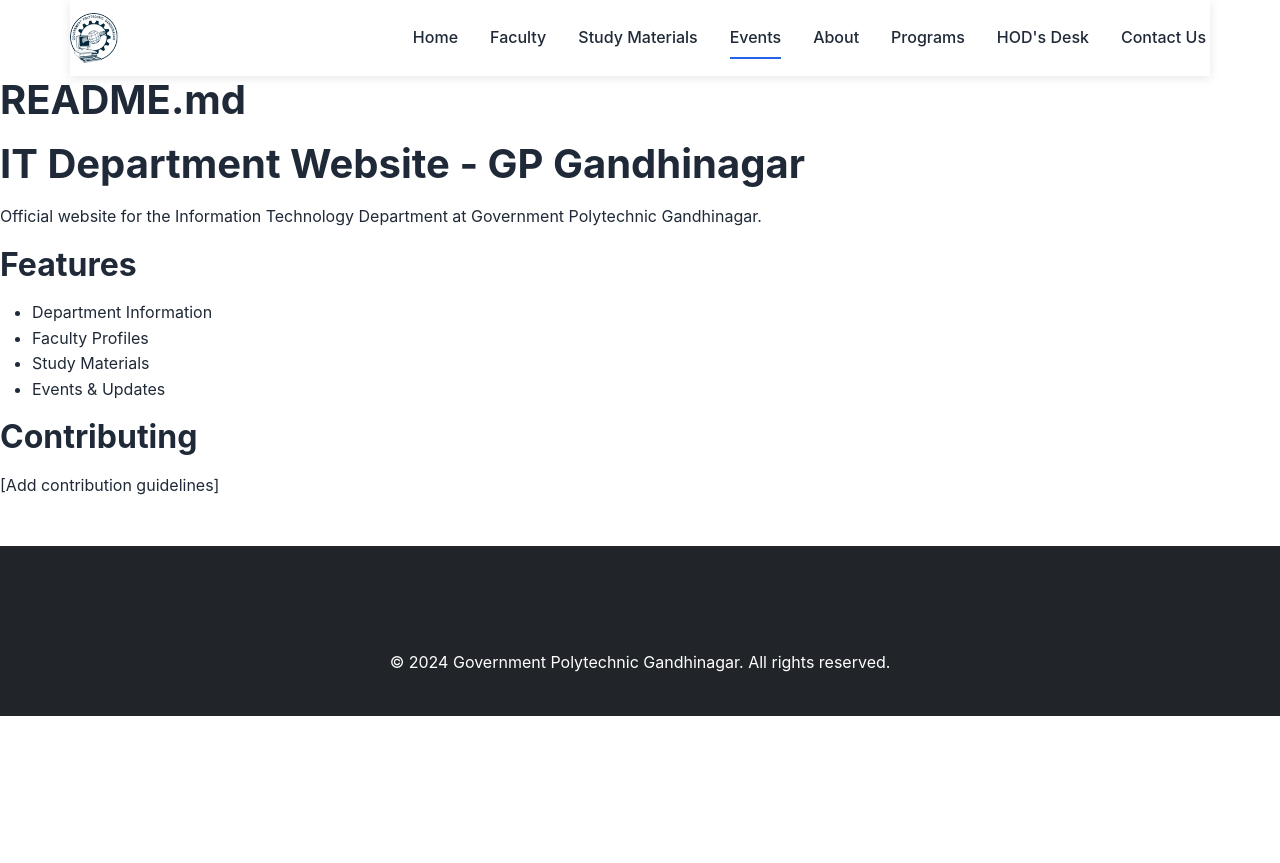
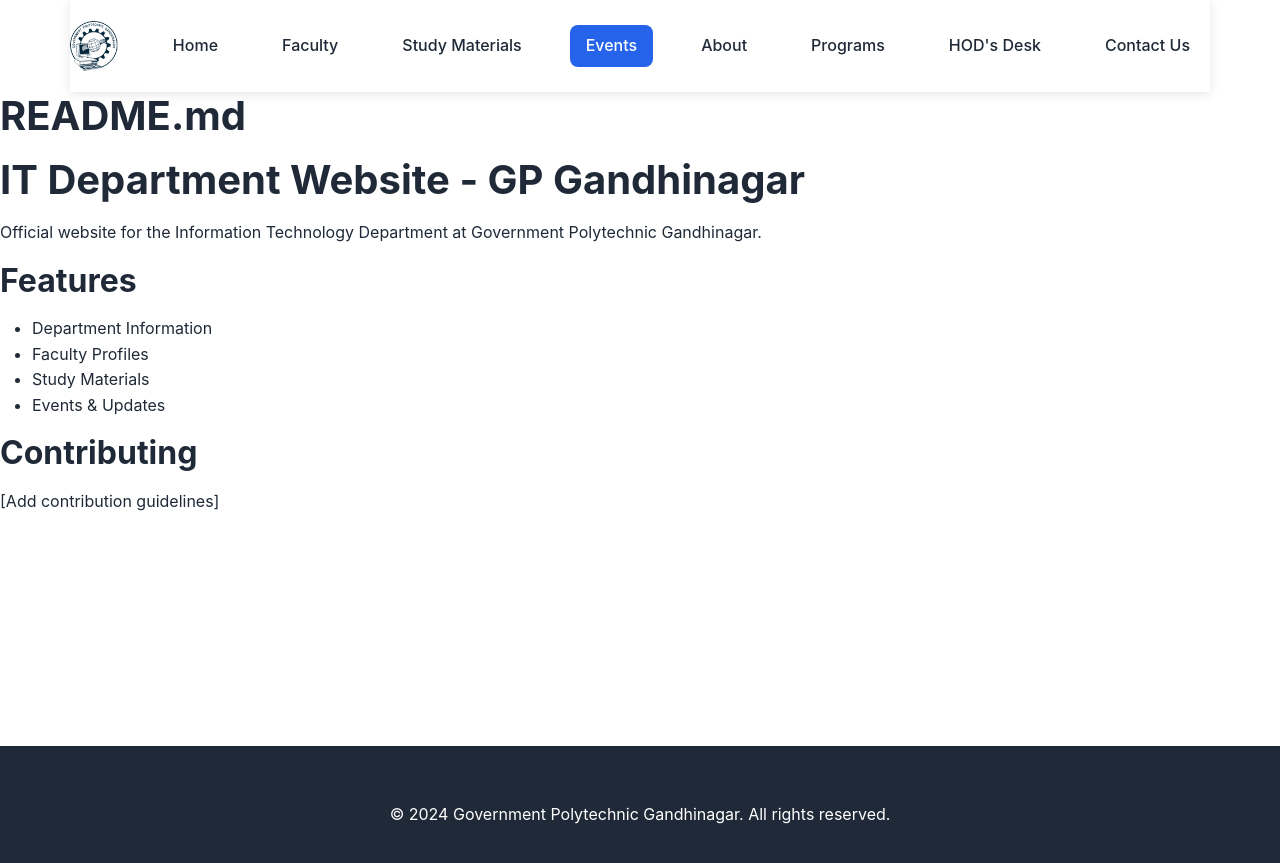
Before and after one commit to itgpg/it, a Jekyll site: the page built from docs/README.md, in a window 1280 px wide. Shown: the top 863 px of the page. Built offline with Jekyll 4.4.1, drawn with Linux system fonts in a browser that asks for light colours; our own code applies the rules of GitHub Pages for plain Markdown files.

Commit message:
style: Fix layout consistency and component styling

```diff
--- a/_layouts/default.html
+++ b/_layouts/default.html
@@ -5,27 +5,24 @@
     <meta name="viewport" content="width=device-width, initial-scale=1.0">
     <title>{{ page.title }} | GP Gandhinagar</title>
 
-    <!-- From events.html lines 86-93 -->
+    <!-- Add all theme styles -->
     <link href="https://cdnjs.cloudflare.com/ajax/libs/bootstrap/5.3.0/css/bootstrap.min.css" rel="stylesheet">
     <link rel="stylesheet" href="https://cdnjs.cloudflare.com/ajax/libs/font-awesome/6.0.0/css/all.min.css">
     <link rel="stylesheet" href="{{ '/assets/css/main.css' | relative_url }}">
     <link rel="stylesheet" href="{{ '/assets/css/pages/events.css' | relative_url }}">
-
-    <!-- Add any other global styles/scripts here -->
+    <link rel="stylesheet" href="{{ '/assets/css/components/navbar.css' | relative_url }}">
+    <link rel="stylesheet" href="{{ '/assets/css/components/footer.css' | relative_url }}">
 </head>
-<body>
-    <!-- Navbar -->
+<body class="d-flex flex-column min-vh-100">
     {% include navbar.html %}
 
-    <!-- Content -->
-    <main class="main-content">
+    <main class="flex-grow-1">
         {{ content }}
     </main>
 
-    <!-- Footer -->
     {% include footer.html %}
 
-    <!-- Scripts -->
+    <!-- Theme scripts -->
     <script src="https://cdnjs.cloudflare.com/ajax/libs/bootstrap/5.3.0/js/bootstrap.bundle.min.js"></script>
     <script src="{{ '/assets/js/main.js' | relative_url }}"></script>
     {% if page.url contains '/events/' %}
--- a/assets/css/components/footer.css
+++ b/assets/css/components/footer.css
@@ -1,8 +1,9 @@
 /* Footer Styles */
 .footer {
-    background: #1f2937;
-    color: #f3f4f6;
-    padding: 80px 0 0;
+    background: var(--text-primary) !important;
+    color: white;
+    padding: 2rem 0;
+    margin-top: auto;
 }
 
 .footer h4 {
@@ -35,15 +36,16 @@
 }
 
 .footer-links a {
-    color: #e5e7eb;
+    color: rgba(255,255,255,0.8);
     text-decoration: none;
-    transition: all 0.3s ease;
+    transition: opacity 0.3s ease;
     display: inline-block;
 }
 
 .footer-links a:hover {
     color: white;
-    transform: translateX(5px);
+    text-decoration: none;
+    opacity: 0.9;
 }
 
 .social-links {
--- a/assets/css/components/navbar.css
+++ b/assets/css/components/navbar.css
@@ -1,7 +1,7 @@
 /* Navbar Styles */
 .navbar {
     padding: 1rem 0;
-    background: rgba(255, 255, 255, 0.95);
+    background: var(--bg-white) !important;
     backdrop-filter: blur(10px);
     box-shadow: 0 2px 10px rgba(0, 0, 0, 0.1);
     transition: all 0.3s ease;
@@ -21,26 +21,16 @@
 }
 
 .nav-link {
+    font-weight: 500;
     color: var(--text-primary) !important;
-    font-weight: 500;
-    position: relative;
-    padding: 0.5rem 0 !important;
+    padding: 0.5rem 1rem !important;
+    border-radius: 8px;
+    transition: var(--transition);
 }
 
-.nav-link::after {
-    content: '';
-    position: absolute;
-    bottom: 0;
-    left: 0;
-    width: 0;
-    height: 2px;
-    background: var(--primary-color);
-    transition: width 0.3s ease;
-}
-
-.nav-link:hover::after,
-.nav-link.active::after {
-    width: 100%;
+.nav-link.active {
+    background: var(--primary-color) !important;
+    color: white !important;
 }
 
 .navbar-toggler {
--- a/events.html
+++ b/events.html
@@ -14,6 +14,8 @@
 </section>
 
 <div class="container mb-5">
+    <div class="row g-4 mb-4">
+        <div class="col-12">
             <div class="row g-3">
                 <div class="col-md-4">
                     <select class="form-select" id="filterYear">
@@ -34,11 +36,11 @@
                 </div>
             </div>
         </div>
+    </div>
 
-<div class="container">
     <div class="row g-4">
         {% for event in site.events %}
-        <div class="col-lg-6">
+        <div class="col-lg-4 col-md-6">
             <div class="event-card {% if event.date > site.time %}upcoming-event{% else %}past-event{% endif %}">
                 <div class="event-badge {% if event.date > site.time %}upcoming-badge bg-warning{% else %}past-badge bg-secondary{% endif %}">
                     <i class="fas fa-calendar-{% if event.date > site.time %}plus{% else %}check{% endif %} me-2"></i>
```
Lines whose indentation alone changed are shown as unchanged.
